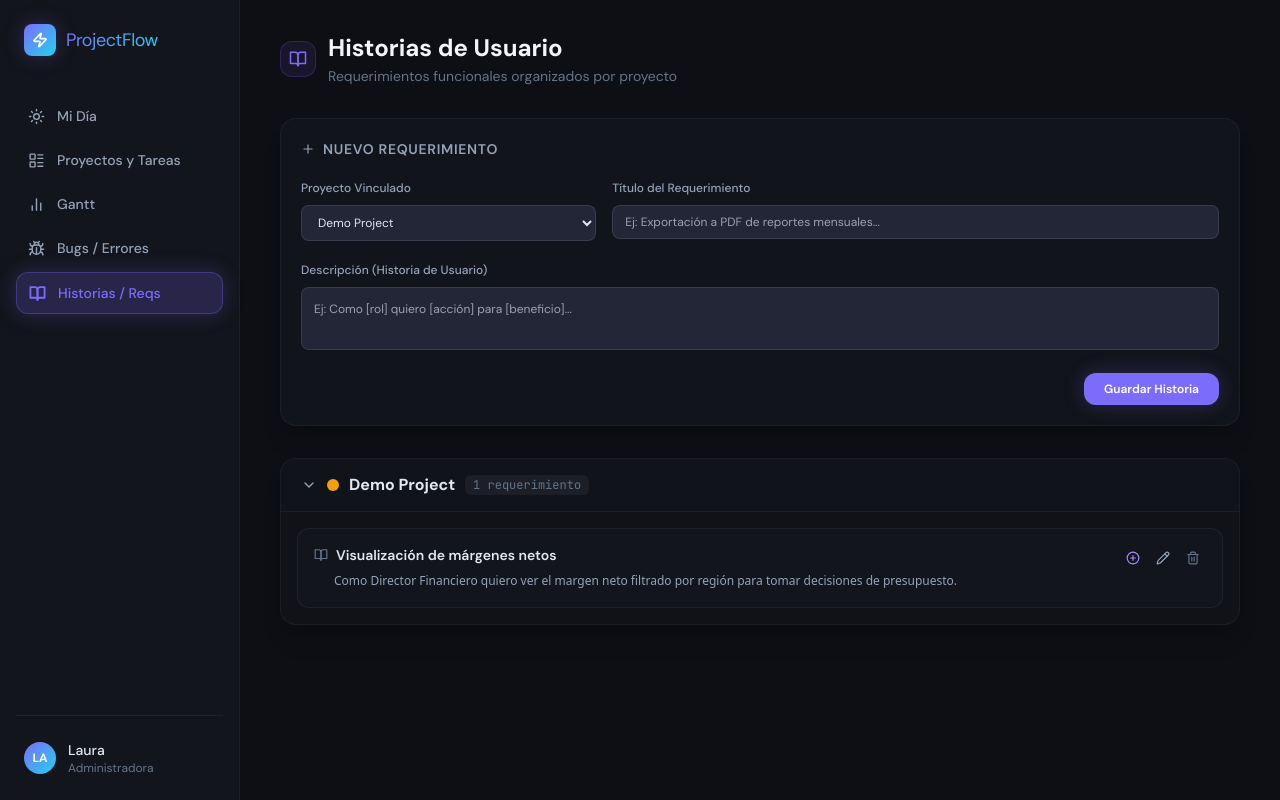
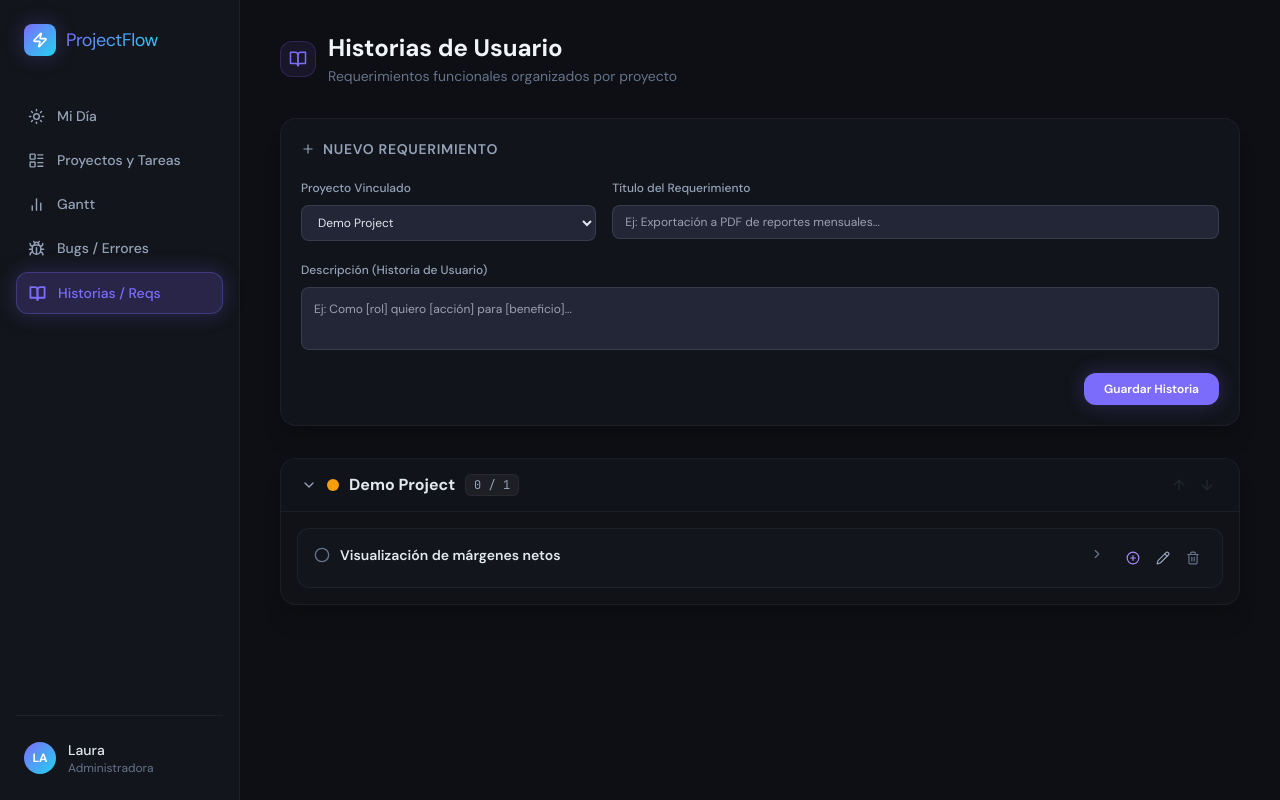
Before and after one commit to lauraamfresh-lab/task_manager_gantt_app, a React (Vite) app: page / in a window 1280 px wide. Both pictures are taken after a click on the button "Historias / Reqs". Built offline with nearby package versions, Linux system fonts and the light colour scheme.

Commit message:
feat: improvement in history/reqs section

```diff
--- a/src/context/TaskContext.jsx
+++ b/src/context/TaskContext.jsx
@@ -38,7 +38,7 @@ const MOCK_DATA = {
   ],
   bugs: [],
   historias: [
-    { id: 'h-1', proyecto: 'Demo Project', titulo: 'Visualización de márgenes netos', descripcion: 'Como Director Financiero quiero ver el margen neto filtrado por región para tomar decisiones de presupuesto.' }
+    { id: 'h-1', proyecto: 'Demo Project', titulo: 'Visualización de márgenes netos', descripcion: 'Como Director Financiero quiero ver el margen neto filtrado por región para tomar decisiones de presupuesto.', completada: false }
   ]
 }
 
@@ -70,6 +70,17 @@ function reducer(state, action) {
         bugs: (state.bugs || []).filter(b => b.proyecto !== action.payload),
         historias: (state.historias || []).filter(h => h.proyecto !== action.payload)
       }
+    case 'MOVE_PROJECT': {
+      const { index, direction } = action.payload;
+      const nuevosProyectos = [...state.proyectos];
+
+      if (direction === 'up' && index > 0) {
+        [nuevosProyectos[index - 1], nuevosProyectos[index]] = [nuevosProyectos[index], nuevosProyectos[index - 1]];
+      } else if (direction === 'down' && index < nuevosProyectos.length - 1) {
+        [nuevosProyectos[index + 1], nuevosProyectos[index]] = [nuevosProyectos[index], nuevosProyectos[index + 1]];
+      }
+      return { ...state, proyectos: nuevosProyectos };
+    }
     case 'ADD_TASK':
       return { ...state, tareas: [...state.tareas, { ...action.payload, id: Date.now().toString() }] }
     case 'UPDATE_TASK':
@@ -90,6 +101,13 @@ function reducer(state, action) {
       return { ...state, historias: (state.historias || []).map(h => h.id === action.payload.id ? { ...h, ...action.payload } : h) }
     case 'DELETE_STORY':
       return { ...state, historias: (state.historias || []).filter(h => h.id !== action.payload) }
+    case 'TOGGLE_STORY_COMPLETION':
+      return {
+        ...state,
+        historias: (state.historias || []).map(h =>
+          h.id === action.payload ? { ...h, completada: !h.completada } : h
+        )
+      }
     default:
       return state
   }
@@ -111,6 +129,18 @@ export function TaskProvider({ children }) {
 
 export function useTask() { return useContext(TaskContext) }
 
+export const ETIQUETAS_OPCIONES = ['Laura', 'Lola', 'Sin asignar']
+export const ETIQUETA_COLORS = {
+  'Laura': { accent: '#7c6cfc', bg: 'bg-violet-500/15', text: 'text-violet-400', border: 'border-violet-500/30' },
+  'Lola':  { accent: '#22d3ee', bg: 'bg-cyan-500/15',   text: 'text-cyan-400',   border: 'border-cyan-500/30' },
+  'Sin asignar': { accent: '#64748b', bg: 'bg-slate-500/15', text: 'text-slate-400', border: 'border-slate-500/30' }
+}
+
+export function getEtiquetaColor(etiqueta) {
+  if (!etiqueta) return ETIQUETA_COLORS['Sin asignar']
+  return ETIQUETA_COLORS[etiqueta] || ETIQUETA_COLORS['Sin asignar']
+}
+
 export const ESTADOS = ['To Do', 'In Progress', 'Done']
 export const ESTADO_CONFIG = {
   'To Do':       { color: 'text-slate-400',  bg: 'bg-slate-500/15',  border: 'border-slate-500/30',  dot: 'bg-slate-400' },
@@ -118,11 +148,9 @@ export const ESTADO_CONFIG = {
   'Done':        { color: 'text-emerald-400', bg: 'bg-emerald-500/15', border: 'border-emerald-500/30', dot: 'bg-emerald-400' },
 }
 
-// NUEVA ASIGNACIÓN SECUENCIAL FIJA CON 12 COLORES ÚNICOS
 export function getProjectColor(project, proyectosArray = []) {
   const normalized = project?.toUpperCase().trim() || ''
 
-  // 1. Reglas prioritarias fijas para tus proyectos base
   if (normalized.includes('TES1')) {
     return { accent: '#22d3ee', text: 'text-cyan-400', border: 'border-cyan-500/30', bg: 'bg-cyan-500/10' }
   }
@@ -130,7 +158,6 @@ export function getProjectColor(project, proyectosArray = []) {
     return { accent: '#f59e0b', text: 'text-amber-400', border: 'border-amber-500/30', bg: 'bg-amber-500/10' }
   }
 
-  // 2. Paleta extendida ordenada de 12 colores únicos
   const fallbackColors = [
     { text: 'text-emerald-400', border: 'border-emerald-500/30', bg: 'bg-emerald-500/10', accent: '#34d399' },
     { text: 'text-blue-400', border: 'border-blue-500/30', bg: 'bg-blue-500/10', accent: '#60a5fa' },
@@ -146,23 +173,8 @@ export function getProjectColor(project, proyectosArray = []) {
     { text: 'text-amber-400', border: 'border-amber-500/30', bg: 'bg-amber-500/10', accent: '#fbbf24' },
   ]
 
-  // 3. Encontrar el índice secuencial real del proyecto en la lista
   const index = proyectosArray.indexOf(project)
-
-  // Si por alguna razón no se encuentra, usamos 0 por defecto.
   const colorIndex = index !== -1 ? index % fallbackColors.length : 0
 
   return fallbackColors[colorIndex]
 }
-
-export const ETIQUETAS_OPCIONES = ['Laura', 'Lola', 'Sin asignar']
-export const ETIQUETA_COLORS = {
-  'Laura': { accent: '#7c6cfc', bg: 'bg-violet-500/15', text: 'text-violet-400', border: 'border-violet-500/30' },
-  'Lola':  { accent: '#22d3ee', bg: 'bg-cyan-500/15',   text: 'text-cyan-400',   border: 'border-cyan-500/30' },
-  'Sin asignar': { accent: '#64748b', bg: 'bg-slate-500/15', text: 'text-slate-400', border: 'border-slate-500/30' }
-}
-
-export function getEtiquetaColor(etiqueta) {
-  if (!etiqueta) return ETIQUETA_COLORS['Sin asignar']
-  return ETIQUETA_COLORS[etiqueta] || ETIQUETA_COLORS['Sin asignar']
-}
--- a/src/views/Historias.jsx
+++ b/src/views/Historias.jsx
@@ -1,45 +1,38 @@
 import React, { useState, useEffect, useRef } from 'react'
-import { BookOpen, Plus, Trash2, ChevronDown, ChevronRight, PlusCircle, Pencil, Check } from 'lucide-react'
+import { BookOpen, Plus, Trash2, ChevronDown, ChevronRight, PlusCircle, Pencil, Check, Circle, ArrowUp, ArrowDown } from 'lucide-react'
 import { useTask, getProjectColor } from '../context/TaskContext'
 
-function ProyectoHistoriaGroup({ proyecto, historias }) {
-  const { dispatch } = useTask()
-  const col = getProjectColor(proyecto)
-  const [isCollapsed, setIsCollapsed] = useState(false)
+// COMPONENTE ITEM: Maneja su propia expansión, edición y completado.
+function HistoriaItem({ h, proyecto, dispatch }) {
+  const [isExpanded, setIsExpanded] = useState(false)
+  const [isEditing, setIsEditing] = useState(false)
 
-  // Estados para edición en línea de la historia
-  const [editingId, setEditingId] = useState(null)
-  const [editTitulo, setEditTitulo] = useState('')
-  const [editDescripcion, setEditDescripcion] = useState('')
-
-  // Referencia para la altura dinámica al EDITAR
+  const [editTitulo, setEditTitulo] = useState(h.titulo)
+  const [editDescripcion, setEditDescripcion] = useState(h.descripcion)
   const textareaEditRef = useRef(null)
 
-  // Efecto que ajusta la altura al escribir o al abrir el modo edición
   useEffect(() => {
-    if (textareaEditRef.current) {
+    if (isEditing && textareaEditRef.current) {
       textareaEditRef.current.style.height = 'auto'
       textareaEditRef.current.style.height = `${textareaEditRef.current.scrollHeight}px`
     }
-  }, [editDescripcion, editingId])
+  }, [editDescripcion, isEditing])
 
-  const iniciarEdicion = (h) => {
-    setEditingId(h.id)
-    setEditTitulo(h.titulo)
-    setEditDescripcion(h.descripcion)
-  }
-
-  const guardarEdicion = (id) => {
+  const guardarEdicion = () => {
     if (!editTitulo.trim()) return
     dispatch({
       type: 'UPDATE_STORY',
-      payload: { id, proyecto, titulo: editTitulo.trim(), descripcion: editDescripcion.trim() }
+      payload: { ...h, titulo: editTitulo.trim(), descripcion: editDescripcion.trim() }
     })
-    setEditingId(null)
+    setIsEditing(false)
   }
 
-  // Sincronización cruzada: Crear una tarea a partir de esta historia
-  const enviarATareas = (h) => {
+  const toggleCompletada = (e) => {
+    e.stopPropagation()
+    dispatch({ type: 'TOGGLE_STORY_COMPLETION', payload: h.id })
+  }
+
+  const enviarATareas = () => {
     const confirmacion = window.confirm(`¿Quieres crear una tarea en el proyecto "${proyecto}" basada en este requerimiento?`)
     if (!confirmacion) return
 
@@ -62,35 +55,10 @@ function ProyectoHistoriaGroup({ proyecto, historias }) {
   }
 
   return (
-    <div className="mb-6 bg-surface-700/30 border border-white/5 rounded-2xl overflow-hidden shadow-xl">
-      {/* Cabecera del Grupo de Proyecto */}
-      <div
-        onClick={() => setIsCollapsed(!isCollapsed)}
-        className="px-5 py-3.5 bg-surface-800/60 border-b border-white/5 flex justify-between items-center cursor-pointer select-none"
-      >
-        <div className="flex items-center gap-2.5">
-          <div className="text-slate-400">
-            {isCollapsed ? <ChevronRight size={16} /> : <ChevronDown size={16} />}
-          </div>
-          <span className="w-3 h-3 rounded-full" style={{ backgroundColor: col.accent }} />
-          <h3 className="font-display font-bold text-slate-200 text-base">{proyecto}</h3>
-          <span className="text-xs font-mono text-slate-500 bg-white/5 px-2 py-0.5 rounded-md">
-            {historias.length} {historias.length === 1 ? 'requerimiento' : 'requerimientos'}
-          </span>
-        </div>
-      </div>
+    <div className={`bg-surface-700/40 border ${h.completada ? 'border-emerald-500/20 bg-emerald-500/5' : 'border-white/5'} rounded-xl p-4 flex flex-col sm:flex-row justify-between items-start gap-4 hover:border-white/10 transition-colors`}>
 
-      {/* Listado de Historias del Proyecto */}
-      {!isCollapsed && (
-        <div className="p-4 space-y-3">
-          {historias.length === 0 ? (
-            <p className="text-xs text-slate-500 italic p-2">No hay historias de usuario en este proyecto.</p>
-          ) : (
-            historias.map(h => (
-              <div key={h.id} className="bg-surface-700/40 border border-white/5 rounded-xl p-4 flex justify-between items-start gap-4 hover:border-white/10 transition-colors">
-
-                {editingId === h.id ? (
-                  <div className="space-y-2 flex-1">
+      {isEditing ? (
+        <div className="space-y-2 flex-1 w-full">
           <input
             type="text"
             value={editTitulo}
@@ -105,20 +73,45 @@ function ProyectoHistoriaGroup({ proyecto, historias }) {
           />
         </div>
       ) : (
-                  <div className="space-y-1.5 flex-1">
-                    <h4 className="text-sm font-semibold text-slate-200 flex items-center gap-2">
-                      <BookOpen size={14} className="text-slate-500 shrink-0" />
+        <div className="space-y-1.5 flex-1 w-full">
+          <div
+            className="flex items-start gap-2.5 cursor-pointer group"
+            onClick={() => setIsExpanded(!isExpanded)}
+          >
+            <button
+              onClick={toggleCompletada}
+              className="mt-0.5 shrink-0 focus:outline-none transition-transform active:scale-90"
+              title={h.completada ? "Marcar como pendiente" : "Marcar como completado"}
+            >
+              {h.completada ? (
+                <Check size={16} className="text-emerald-400 drop-shadow-[0_0_8px_rgba(52,211,153,0.4)]" />
+              ) : (
+                <Circle size={16} className="text-slate-500 group-hover:text-slate-400" />
+              )}
+            </button>
+
+            <h4 className={`text-sm font-semibold flex-1 transition-colors ${h.completada ? 'text-slate-500 line-through' : 'text-slate-200'}`}>
               {h.titulo}
             </h4>
-                    <p className="text-xs text-slate-400 leading-relaxed pl-5 font-sans whitespace-pre-wrap">{h.descripcion}</p>
+
+            <div className="text-slate-500 mt-0.5">
+              {isExpanded ? <ChevronDown size={14} /> : <ChevronRight size={14} />}
+            </div>
+          </div>
+
+          {isExpanded && (
+            <p className={`text-xs leading-relaxed pl-7 font-sans whitespace-pre-wrap mt-2 ${h.completada ? 'text-slate-500' : 'text-slate-400'}`}>
+              {h.descripcion}
+            </p>
+          )}
         </div>
       )}
 
-                {/* BOTONERA DE ACCIÓN MUTUA */}
-                <div className="flex items-center gap-1 shrink-0">
-                  {editingId === h.id ? (
+      {/* BOTONERA DE ACCIONES */}
+      <div className="flex items-center gap-1 shrink-0 mt-2 sm:mt-0">
+        {isEditing ? (
           <button
-                      onClick={() => guardarEdicion(h.id)}
+            onClick={guardarEdicion}
             className="text-emerald-400 hover:text-emerald-300 p-1.5 rounded-lg hover:bg-emerald-500/10 transition-all"
             title="Guardar cambios"
           >
@@ -127,14 +120,14 @@ function ProyectoHistoriaGroup({ proyecto, historias }) {
         ) : (
           <>
             <button
-                        onClick={() => enviarATareas(h)}
+              onClick={enviarATareas}
               className="text-violet-400 hover:text-violet-300 p-1.5 rounded-lg hover:bg-violet-500/10 transition-all"
               title="Añadir a tareas del proyecto"
             >
               <PlusCircle size={14} />
             </button>
             <button
-                        onClick={() => iniciarEdicion(h)}
+              onClick={() => setIsEditing(true)}
               className="text-slate-400 hover:text-slate-200 p-1.5 rounded-lg hover:bg-surface-500/30 transition-all"
               title="Editar historia"
             >
@@ -152,6 +145,65 @@ function ProyectoHistoriaGroup({ proyecto, historias }) {
       </div>
 
     </div>
+  )
+}
+
+function ProyectoHistoriaGroup({ proyecto, historias, index, totalProyectos }) {
+  const { dispatch } = useTask()
+  const col = getProjectColor(proyecto)
+  const [isCollapsed, setIsCollapsed] = useState(false)
+
+  const historiasCompletadas = historias.filter(h => h.completada).length
+
+  return (
+    <div className="mb-6 bg-surface-700/30 border border-white/5 rounded-2xl overflow-hidden shadow-xl">
+      {/* Cabecera del Grupo de Proyecto */}
+      <div
+        onClick={() => setIsCollapsed(!isCollapsed)}
+        className="px-5 py-3.5 bg-surface-800/60 border-b border-white/5 flex flex-wrap justify-between items-center cursor-pointer select-none"
+      >
+        <div className="flex items-center gap-2.5 flex-1">
+          <div className="text-slate-400">
+            {isCollapsed ? <ChevronRight size={16} /> : <ChevronDown size={16} />}
+          </div>
+          <span className="w-3 h-3 rounded-full" style={{ backgroundColor: col.accent }} />
+          <h3 className="font-display font-bold text-slate-200 text-base">{proyecto}</h3>
+
+          {/* Contador de progreso */}
+          <span className={`text-xs font-mono px-2 py-0.5 rounded-md border ${historiasCompletadas === historias.length && historias.length > 0 ? 'bg-emerald-500/10 text-emerald-400 border-emerald-500/20' : 'bg-white/5 text-slate-400 border-white/5'}`}>
+            {historiasCompletadas} / {historias.length}
+          </span>
+        </div>
+
+        {/* Controles de ordenamiento (con e.stopPropagation para no colapsar el proyecto al hacer clic) */}
+        <div className="flex items-center gap-1 ml-4" onClick={(e) => e.stopPropagation()}>
+          <button
+            onClick={() => dispatch({ type: 'MOVE_PROJECT', payload: { index, direction: 'up' } })}
+            disabled={index === 0}
+            className="p-1 text-slate-500 hover:text-slate-300 disabled:opacity-20 disabled:cursor-not-allowed transition-colors"
+            title="Mover proyecto arriba"
+          >
+            <ArrowUp size={16} />
+          </button>
+          <button
+            onClick={() => dispatch({ type: 'MOVE_PROJECT', payload: { index, direction: 'down' } })}
+            disabled={index === totalProyectos - 1}
+            className="p-1 text-slate-500 hover:text-slate-300 disabled:opacity-20 disabled:cursor-not-allowed transition-colors"
+            title="Mover proyecto abajo"
+          >
+            <ArrowDown size={16} />
+          </button>
+        </div>
+      </div>
+
+      {/* Listado de Historias del Proyecto */}
+      {!isCollapsed && (
+        <div className="p-4 space-y-3">
+          {historias.length === 0 ? (
+            <p className="text-xs text-slate-500 italic p-2">No hay historias de usuario en este proyecto.</p>
+          ) : (
+            historias.map(h => (
+              <HistoriaItem key={h.id} h={h} proyecto={proyecto} dispatch={dispatch} />
             ))
           )}
         </div>
@@ -167,10 +219,8 @@ export default function Historias() {
   const [descripcion, setDescripcion] = useState('')
   const [proyecto, setProyecto] = useState(state.proyectos[0] || '')
 
-  // Referencia para la altura dinámica al CREAR
   const textareaCreateRef = useRef(null)
 
-  // Efecto que ajusta la altura al escribir un nuevo requerimiento
   useEffect(() => {
     if (textareaCreateRef.current) {
       textareaCreateRef.current.style.height = 'auto'
@@ -198,7 +248,8 @@ export default function Historias() {
         id: `us-${Date.now()}`,
         proyecto,
         titulo: titulo.trim(),
-        descripcion: descripcion.trim()
+        descripcion: descripcion.trim(),
+        completada: false
       }
     })
     setTitulo('')
@@ -218,7 +269,6 @@ export default function Historias() {
         </div>
       </div>
 
-      {/* Formulario de creación */}
       <form onSubmit={handleSubmit} className="bg-surface-700/40 border border-white/5 rounded-2xl p-5 space-y-4 shadow-xl">
         <h3 className="text-sm font-semibold uppercase tracking-wider text-slate-400 flex items-center gap-2">
           <Plus size={14} /> Nuevo Requerimiento
@@ -248,7 +298,6 @@ export default function Historias() {
           </div>
         </div>
 
-        {/* Textarea dinámico de creación */}
         <div className="space-y-1.5">
           <label className="text-xs text-slate-400 font-medium">Descripción (Historia de Usuario)</label>
           <textarea
@@ -268,11 +317,13 @@ export default function Historias() {
       </form>
 
       <div className="space-y-2">
-        {Object.entries(groupedHistorias).map(([proyectoName, historiasList]) => (
+        {state.proyectos.map((proyectoName, index) => (
           <ProyectoHistoriaGroup
             key={proyectoName}
             proyecto={proyectoName}
-            historias={historiasList}
+            historias={groupedHistorias[proyectoName] || []}
+            index={index}
+            totalProyectos={state.proyectos.length}
           />
         ))}
       </div>
```
Lines whose indentation alone changed are shown as unchanged.
